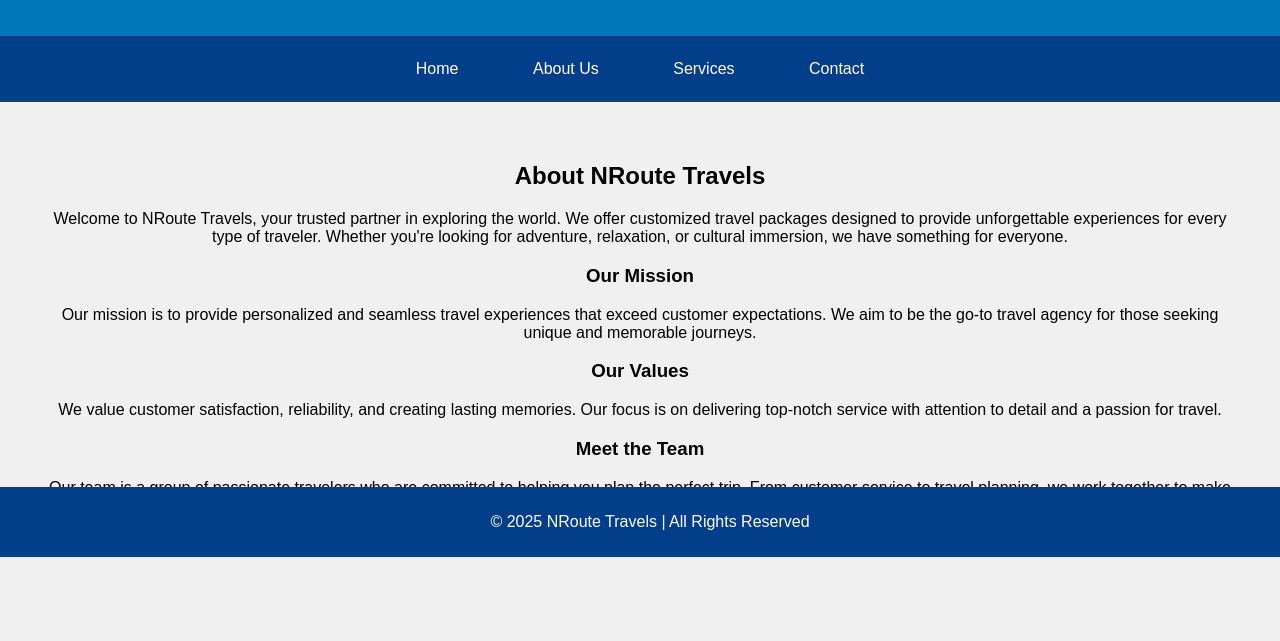
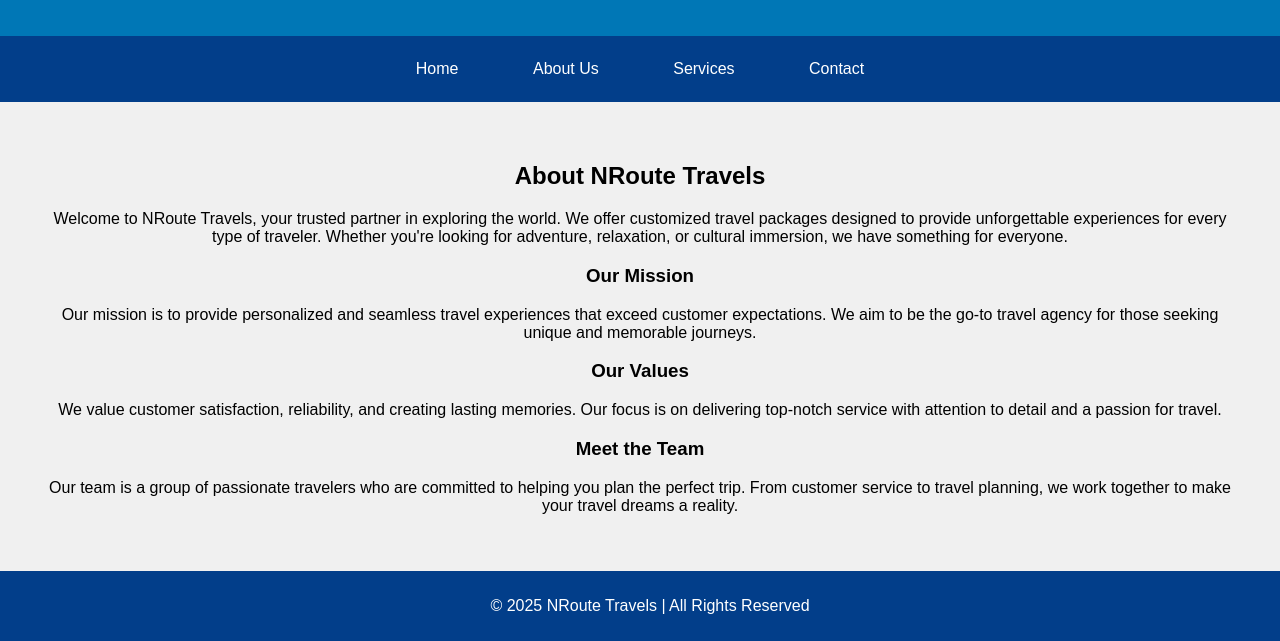
Before and after one commit to niks-pati/nroute-travels, a plain HTML site: page about.html in a window 1280 px wide. Shown: the part 243-884 px from the top of the page. Before the commit the page ends 814 px from the top, so only its background shows below. Drawn offline with Linux system fonts and the light colour scheme.

Commit message:
Update about.html

```diff
--- a/about.html
+++ b/about.html
@@ -10,6 +10,9 @@
             margin: 0;
             padding: 0;
             background-color: #f0f0f0;
+            display: flex;
+            flex-direction: column;
+            min-height: 100vh; /* Ensure the page takes full height */
         }
         header {
             background-color: #0077b6;
@@ -44,15 +47,15 @@
         section {
             padding: 40px;
             text-align: center;
+            flex: 1; /* Allow content to fill space above footer */
         }
         footer {
             background-color: #023e8a;
             color: white;
             text-align: center;
             padding: 10px;
-            position: fixed;
+            position: relative;
             width: 100%;
-            bottom: 0;
         }
         a {
             color: #0077b6;
```
